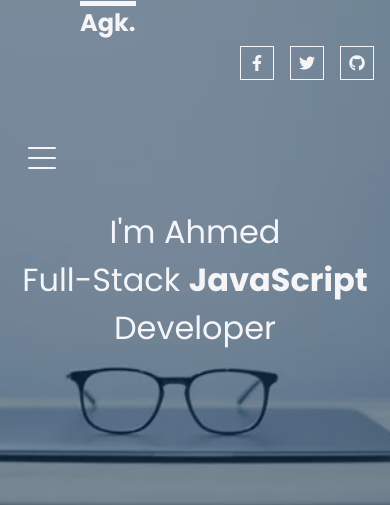
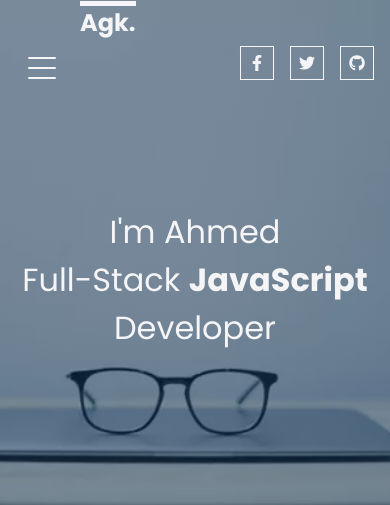
Before and after one commit to AgkTF/portfolio, a website: page index.html in a window 390 px wide. Shown: the top 505 px of the page. Drawn offline with nearby package versions, Linux system fonts and the light colour scheme.

Commit message:
Fix couple of bugs.

```diff
--- a/css/style.css
+++ b/css/style.css
@@ -66,7 +66,7 @@ from 0px up to 426px
 
 .navbar--mobile {
   position: relative;
-  top: 6rem;
+  top: 6px;
   left: 1rem;
   background: #062844e0;
   min-width: 14rem;
--- a/package.json
+++ b/package.json
@@ -4,6 +4,7 @@
   "description": "My portfolio",
   "main": "index.js",
   "scripts": {
+    "postcss": "postcss ./css/style.css > ./build/style.min.css",
     "build": "postcss ./css/style.css > ./build/style.min.css && babel JS/index.js -d ./build/js"
   },
   "keywords": [
```
Also changed, not shown: build/index.html, build/style.min.css.
